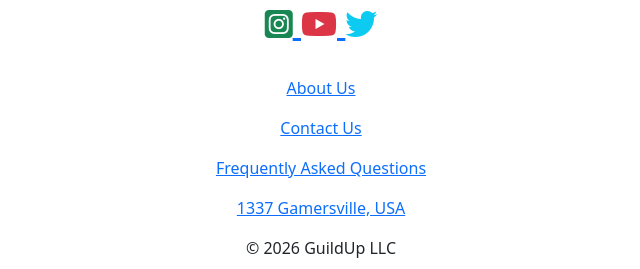
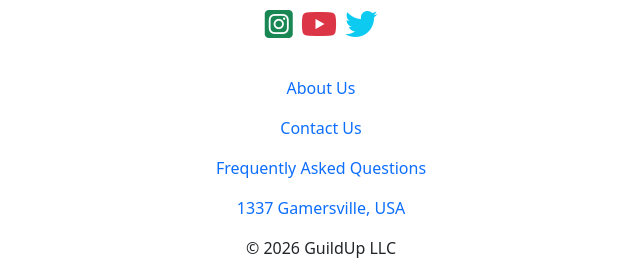
Before and after one commit to 4GeeksAcademy/Gaming-Connect-App-Final-Project-MI-88, a React app: page / in a window 1280 px wide. Shown: the part 1124-1393 px from the top of the page, 319-959 px from the left. Built offline with nearby package versions, Linux system fonts and the light colour scheme; no server answers.

Commit message:
Minimal CSS changes to make things look a little less ugly

```diff
--- a/index.html
+++ b/index.html
@@ -6,7 +6,7 @@
     <link href="https://cdn.jsdelivr.net/npm/bootstrap@5.3.2/dist/css/bootstrap.min.css" rel="stylesheet" integrity="sha384-T3c6CoIi6uLrA9TneNEoa7RxnatzjcDSCmG1MXxSR1GAsXEV/Dwwykc2MPK8M2HN" crossorigin="anonymous">
     <link rel="stylesheet" href="https://cdnjs.cloudflare.com/ajax/libs/font-awesome/6.5.2/css/all.min.css" integrity="sha512-SnH5WK+bZxgPHs44uWIX+LLJAJ9/2PkPKZ5QiAj6Ta86w+fsb2TkcmfRyVX3pBnMFcV7oQPJkl9QevSCWr3W6A==" crossorigin="anonymous" referrerpolicy="no-referrer" />
     <meta name="viewport" content="width=device-width, initial-scale=1.0" />
-    <title>Hello Rigo</title>
+    <title>Welcome to GuildUp!</title>
   </head>
   <body>
     <div id="root"></div>
--- a/src/front/components/Footer.jsx
+++ b/src/front/components/Footer.jsx
@@ -5,9 +5,9 @@ export const Footer = () => (
 
 		<h4 className="pt-5">Socials</h4>
 		<h2 className="pb-4">
-			<a href="https://www.instagram.com"> <i class="fa-brands fa-square-instagram text-success"></i></a>
-			<a href="https://www.youtube.com"> <i class="fa-brands fa-youtube text-danger"></i></a>
-			<a href="https://www.twitter.com"> <i class="fa-brands fa-twitter text-info"></i></a>
+			<a href="https://www.instagram.com"> <i className="fa-brands fa-square-instagram text-success"></i></a>
+			<a href="https://www.youtube.com"> <i className="fa-brands fa-youtube text-danger"></i></a>
+			<a href="https://www.twitter.com"> <i className="fa-brands fa-twitter text-info"></i></a>
 		</h2>
 
 		<p>
--- a/src/front/index.css
+++ b/src/front/index.css
@@ -0,0 +1,3 @@
+a {
+  text-decoration: none;
+}
```
